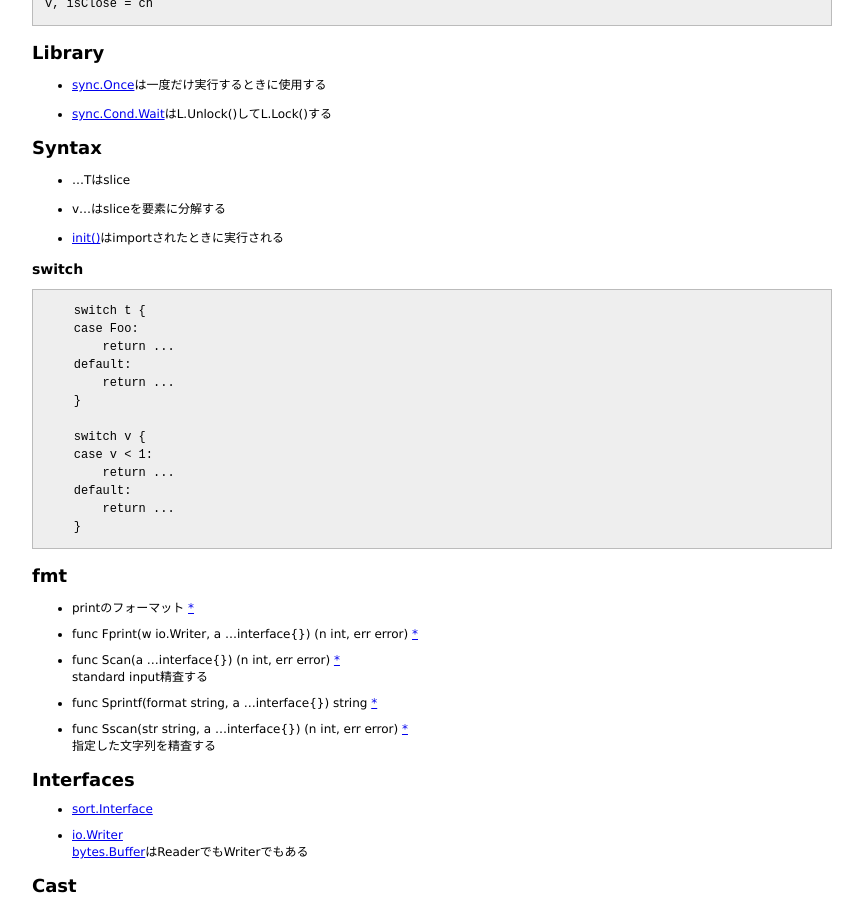
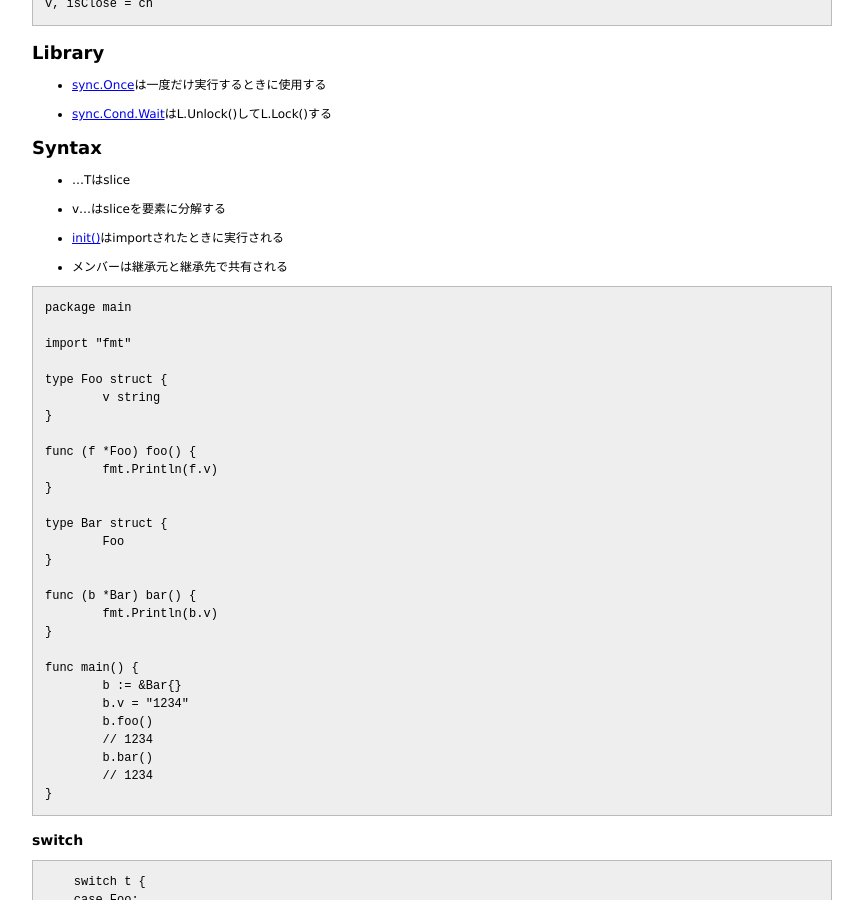
Before and after one commit to 38elements/38elements.github.com, a Jekyll site: the page built from _posts/2017-08-12-go.md, in a window 1280 px wide and 900 px high, scrolled down 1794 px. Shown: the whole window, without its empty margins (208-1071 px from the left). Built offline with Jekyll 4.4.1, drawn with Linux system fonts in a browser that asks for light colours.

Commit message:
Update 2017-08-12-go.md

````diff
--- a/_posts/2017-08-12-go.md
+++ b/_posts/2017-08-12-go.md
@@ -128,6 +128,39 @@ v, isClose = ch
 
 * [init()](https://golang.org/doc/effective_go.html#init)はimportされたときに実行される
 
+* メンバーは継承元と継承先で共有される
+
+```Go
+package main
+
+import "fmt"
+
+type Foo struct {
+	v string
+}
+
+func (f *Foo) foo() {
+	fmt.Println(f.v)
+}
+
+type Bar struct {
+	Foo
+}
+
+func (b *Bar) bar() {
+	fmt.Println(b.v)
+}
+
+func main() {
+	b := &Bar{}
+	b.v = "1234"
+	b.foo()
+	// 1234
+	b.bar()
+	// 1234
+}
+```
+
 ### switch
 
 ```Go
````
